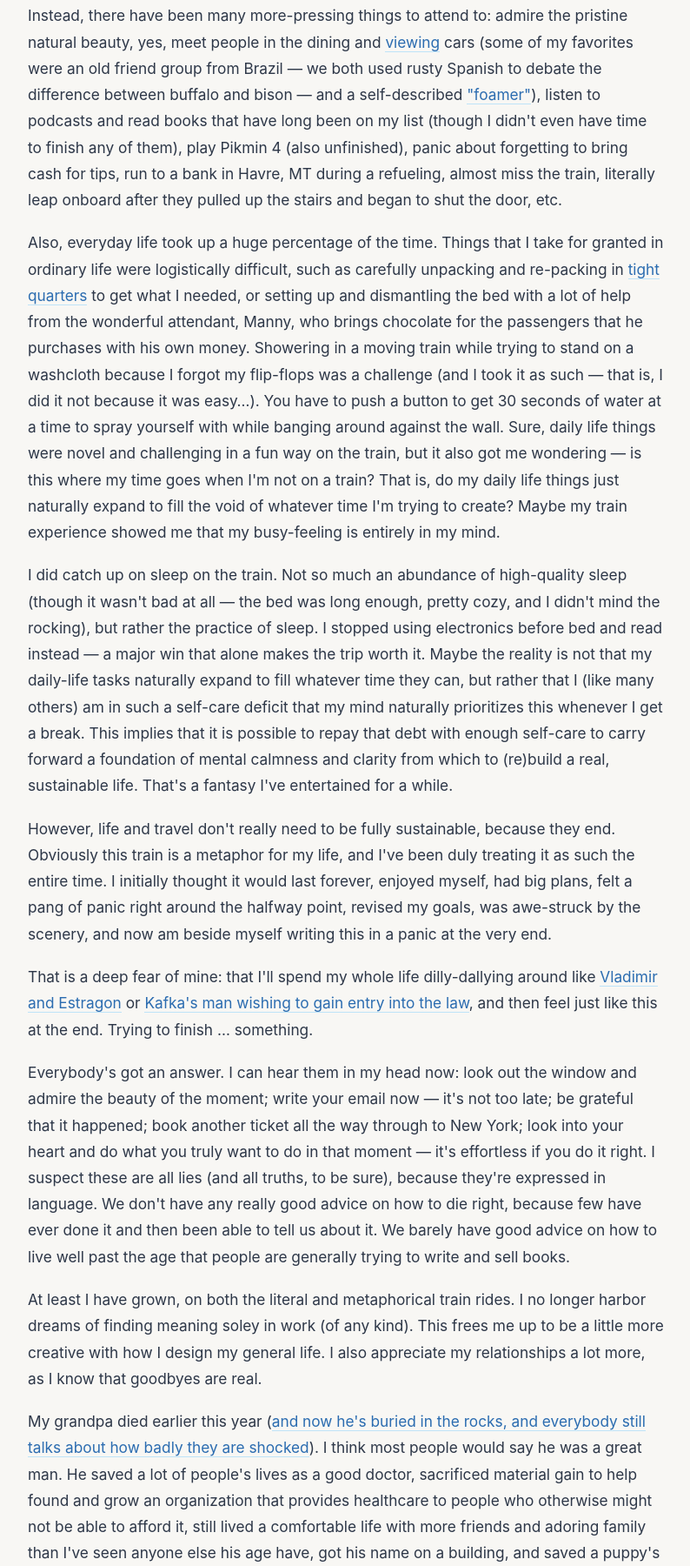
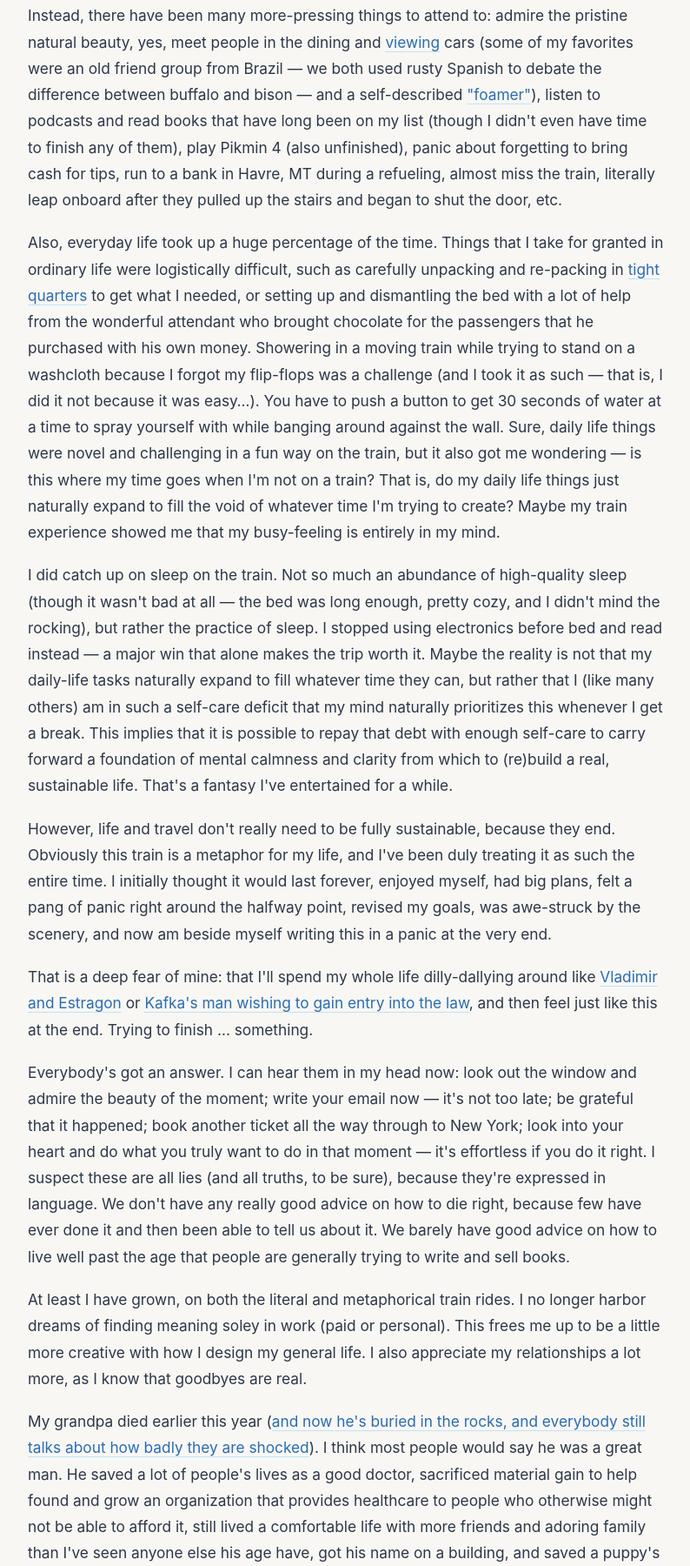
Before and after one commit to mathslug/mathslug.github.io, a plain HTML site: page writing/train-ride.html in a window 1280 px wide. Shown: the part 732-2532 px from the top of the page at 87% size, without its empty margins (242-1036 px from the left). Drawn offline with Linux system fonts and the light colour scheme.

Commit message:
cleanuptrain2

```diff
--- a/writing/train-ride.html
+++ b/writing/train-ride.html
@@ -56,7 +56,7 @@
                     granted in ordinary life were logistically difficult, such as carefully unpacking and
                     re-packing in <a href="https://www.amtrak.com/roomettes">tight quarters</a> to get what
                     I needed, or setting up and dismantling the bed with a lot of help from the wonderful
-                    attendant, Manny, who brings chocolate for the passengers that he purchases with his
+                    attendant who brought chocolate for the passengers that he purchased with his
                     own money. Showering in a moving train while trying to stand on a washcloth because I
                     forgot my flip-flops was a challenge (and I took it as such — that is, I did it not
                     because it was easy…). You have to push a button to get 30 seconds of water at a time to
@@ -100,7 +100,7 @@
                     to live well past the age that people are generally trying to write and sell books.</p>
 
                 <p>At least I have grown, on both the literal and metaphorical train rides. I no longer harbor
-                    dreams of finding meaning soley in work (of any kind). This frees me up to be a little more
+                    dreams of finding meaning soley in work (paid or personal). This frees me up to be a little more
                     creative with how I design my general life. I also appreciate my relationships a lot more,
                     as I know that goodbyes are real.</p>
 
```
